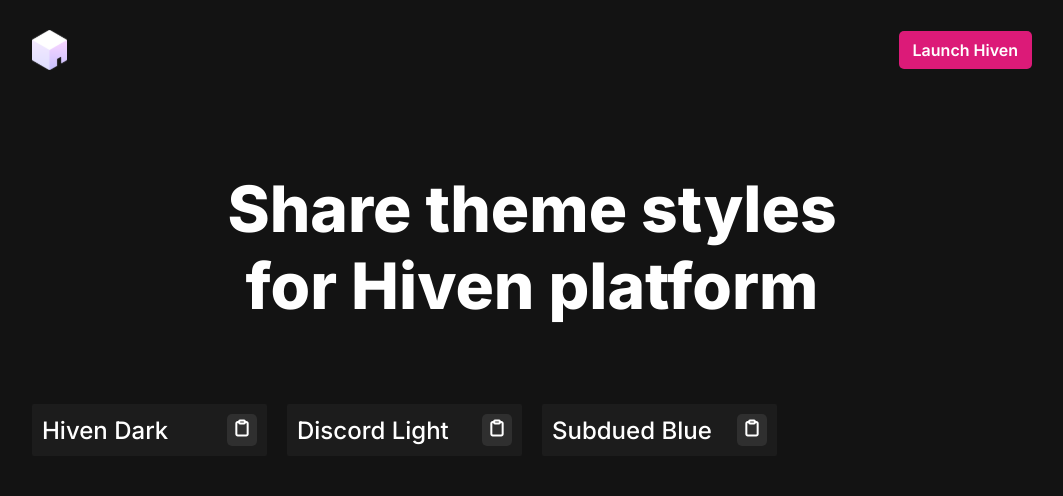
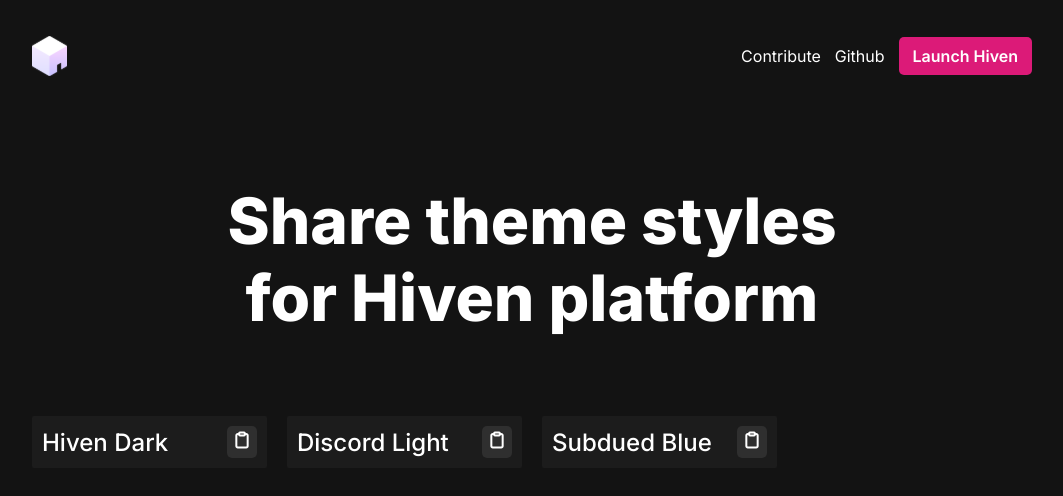
Before and after one commit to ezolla/Hiven-Design, a Next.js app: page / in a window 1280 px wide. Shown: the top 496 px of the page, without its empty margins (108-1171 px from the left). Built offline with nearby package versions, Linux system fonts and the light colour scheme.

Commit message:
Added Github and Contribution navigation links

```diff
--- a/components/Navigation.tsx
+++ b/components/Navigation.tsx
@@ -7,10 +7,27 @@
       {/* Logo */}
       <Image src='/logo.svg' alt='Hiven House' width={35} height={40} />
 
-      {/* Launch Button */}
-      <Launch href='https://app.hiven.io/' target='_blank'>
-        Launch Hiven
-      </Launch>
+      <Links>
+        <li>
+          <a
+            href='https://github.com/ezolla/Hiven-Design/blob/main/README.md'
+            target='_blank'
+          >
+            Contribute
+          </a>
+        </li>
+        <li>
+          <a href='https://github.com/ezolla/Hiven-Design' target='_blank'>
+            Github
+          </a>
+        </li>
+        <li>
+          {/* Launch Button */}
+          <Launch href='https://app.hiven.io/' target='_blank'>
+            Launch Hiven
+          </Launch>
+        </li>
+      </Links>
     </Nav>
   )
 }
@@ -24,11 +41,17 @@
   margin-top: 30px;
 `
 
+const Links = styled.ul`
+  li {
+    display: inline;
+    margin-left: 14px;
+  }
+`
+
 const Launch = styled.a`
   font-size: 16px;
   font-weight: 600;
   padding: 9px 14px;
-  color: var(--color-white);
   background: var(--color-pink);
   border-radius: 5px;
 `
```
